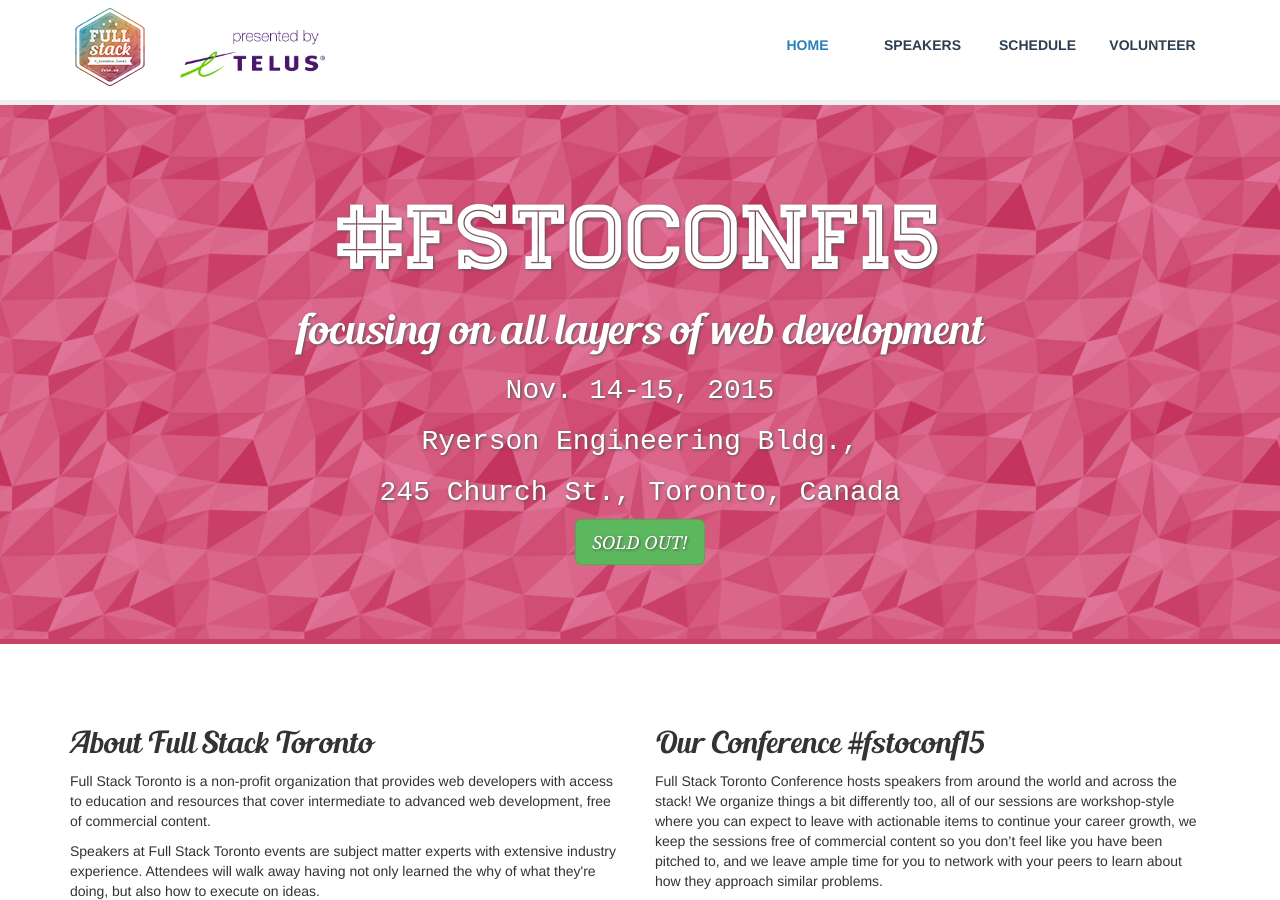
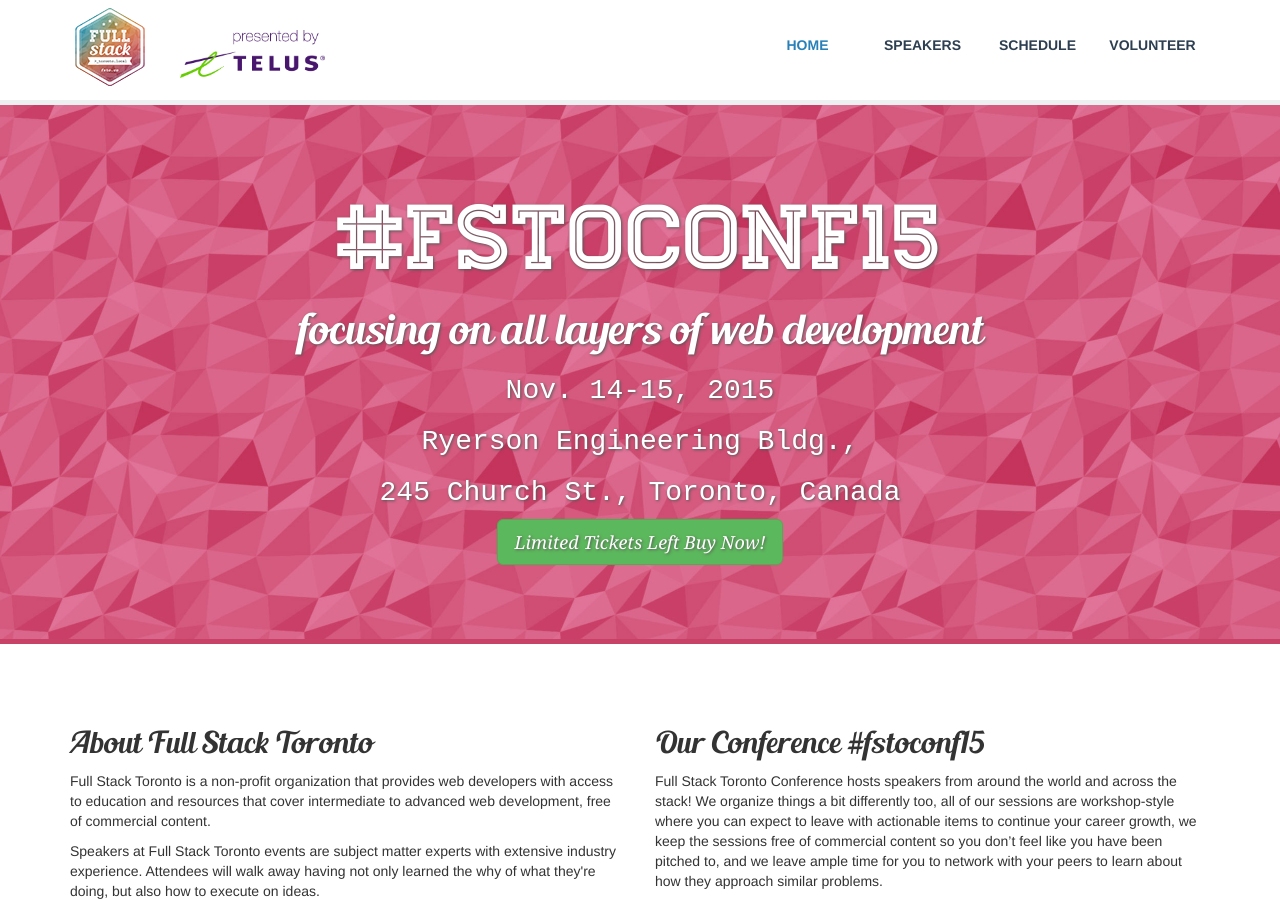
Before and after one commit to fullstackto/fstoco2016, a Jekyll site: the page built from index.html, in a window 1280 px wide and 900 px high. Built offline with Jekyll 4.4.1, drawn with Linux system fonts in a browser that asks for light colours; nearby versions of some CDN libraries.

```diff
--- a/index.html
+++ b/index.html
@@ -10,7 +10,7 @@
       <h3>Nov. 14-15, 2015</h3>
       <h3>Ryerson Engineering Bldg.,</h3>
       <h3>245 Church St., Toronto, Canada</h3>
-      <h4><a href="#" class="btn btn-success btn-lg">SOLD OUT!</a></h4>
+      <h4><a href="https://www.eventbrite.ca/e/full-stack-torontos-fstoconf15-presented-by-telus-tickets-15670397581" class="btn btn-success btn-lg">Limited Tickets Left Buy Now!</a></h4>
     </div>
   </div>
 </section>
--- a/schedule/index.html
+++ b/schedule/index.html
@@ -6,7 +6,7 @@
   <div class="container center">
     <h2>Schedule</h2>
     <h3>Nov. 14-15, 2015</h3>
-    <h4><a href="#" class="btn btn-success btn-lg">SOLD OUT!</a></h4>
+    <h4><a href="https://www.eventbrite.ca/e/full-stack-torontos-fstoconf15-presented-by-telus-tickets-15670397581" class="btn btn-success btn-lg">Limited Tickets Left Buy Now!</a></h4>
   </div>
 </section>
 <section id="schedule-content">
--- a/speakers/index.html
+++ b/speakers/index.html
@@ -7,7 +7,7 @@
     <div class="row">
       <h2>Speakers</h2>
       <h3>Nov. 14-15, 2015</h3>
-      <h4><a href="#" class="btn btn-success btn-lg">SOLD OUT!</a></h4>
+      <h4><a href="https://www.eventbrite.ca/e/full-stack-torontos-fstoconf15-presented-by-telus-tickets-15670397581" class="btn btn-success btn-lg">Limited Tickets Left Buy Now!</a></h4>
     </div>
   </div>
 </section>
```
Also changed, not shown: other parts of schedule/index.html (+4 -0 lines).
